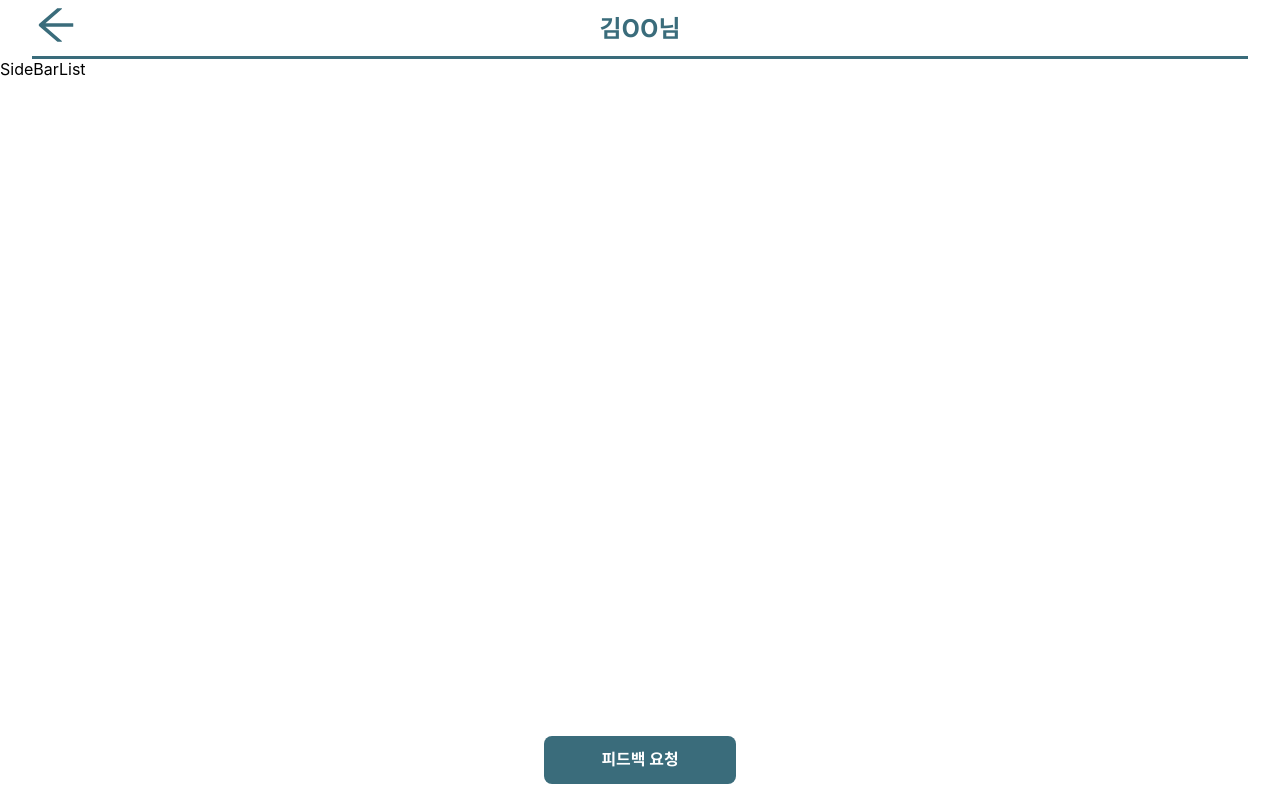
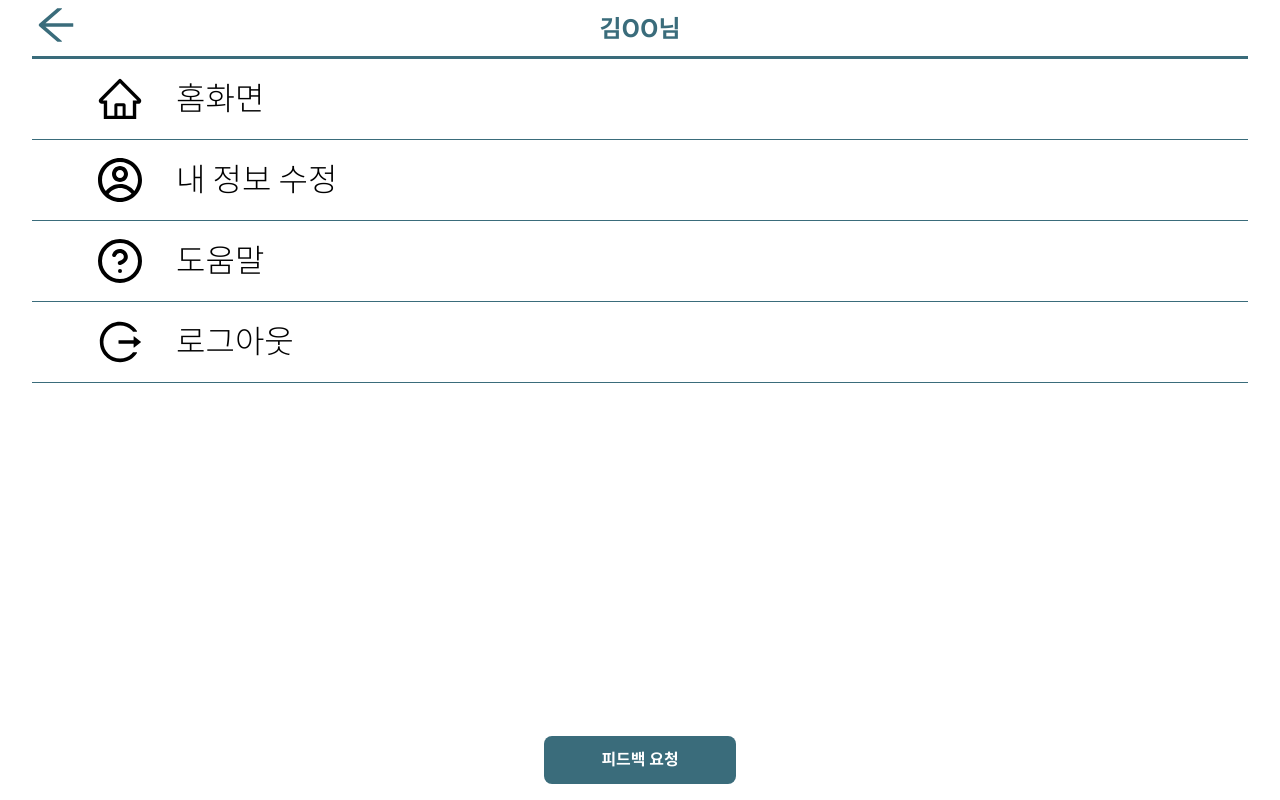
Before and after one commit to Gukss/GRISEFront, a React (Create React App) app in the folder grise/: page /feedbackRequest in a window 1280 px wide. Both pictures are taken after a click on the icon 1206 px from the left and 30 px from the top of the page. Built offline with nearby package versions, Linux system fonts and the light colour scheme.

Commit message:
사이드바 완성(내정보수정,도움말 링크생기면 연결만 하면됨)

```diff
--- a/grise/src/Pages/SideBar/SideBarList.jsx
+++ b/grise/src/Pages/SideBar/SideBarList.jsx
@@ -1,9 +1,87 @@
-import React from 'react'
-
+import React from 'react';
+import { Link } from 'react-router-dom';
+import styled from 'styled-components';
+import {AiOutlineHome,AiOutlineLogout} from 'react-icons/ai';
+import {FiHelpCircle} from 'react-icons/fi'
+import {CgProfile} from 'react-icons/cg'
 const SideBarList = () => {
   return (
-    <div>SideBarList</div>
+    <div>
+      <SideBarItem>
+        <Link to="/" style={{ textDecoration: 'none'}}>
+          <AiOutlineHome
+            style={{
+              float: 'left',
+              width:'3rem',
+              height:'3rem',
+              color:'#000000',
+              margin: '1rem 2rem 1rem 4rem'
+            }}
+          />
+          <Content>홈화면</Content>
+        </Link>
+      </SideBarItem>
+      <SideBarItem>
+        <Link to="/" style={{ textDecoration: 'none'}}>
+          <CgProfile
+            style={{
+              float: 'left',
+              width:'3rem',
+              height:'3rem',
+              color:'#000000',
+              margin: '1rem 2rem 1rem 4rem'
+            }}
+          />
+          <Content>내 정보 수정</Content>
+        </Link>
+      </SideBarItem>
+      <SideBarItem>
+        <Link to="/" style={{ textDecoration: 'none'}}>
+          <FiHelpCircle
+            style={{
+              float: 'left',
+              width:'3rem',
+              height:'3rem',
+              color:'#000000',
+              margin: '1rem 2rem 1rem 4rem'
+            }}
+          />
+          <Content>도움말</Content>
+        </Link>
+      </SideBarItem>
+      <SideBarItem>
+        <Link to="/" style={{ textDecoration: 'none'}}>
+          <AiOutlineLogout
+            style={{
+              float: 'left',
+              width:'3rem',
+              height:'3rem',
+              color:'#000000',
+              margin: '1rem 2rem 1rem 4rem'
+            }}
+          />
+          <Content>로그아웃</Content>
+        </Link>
+      </SideBarItem>
+    </div>
   )
 }
 
+const Content = styled.div`
+  float: left;
+  line-height: 5rem;
+  font-family: 'Noto Sans CJK KR';
+  font-style: normal;
+  font-weight: 100;
+  font-size: 2rem;
+  color: #000000;
+`
+
+const SideBarItem = styled.div`
+  width: 95%;
+  margin-left: 2.5%;
+  height: 5rem;
+  border-bottom: #3A6C7B solid 0.1rem;
+`
+
 export default SideBarList
```
Also changed, not shown: grise/src/Pages/SideBar/SideBarItem.jsx (deleted, +0 -9 lines).
